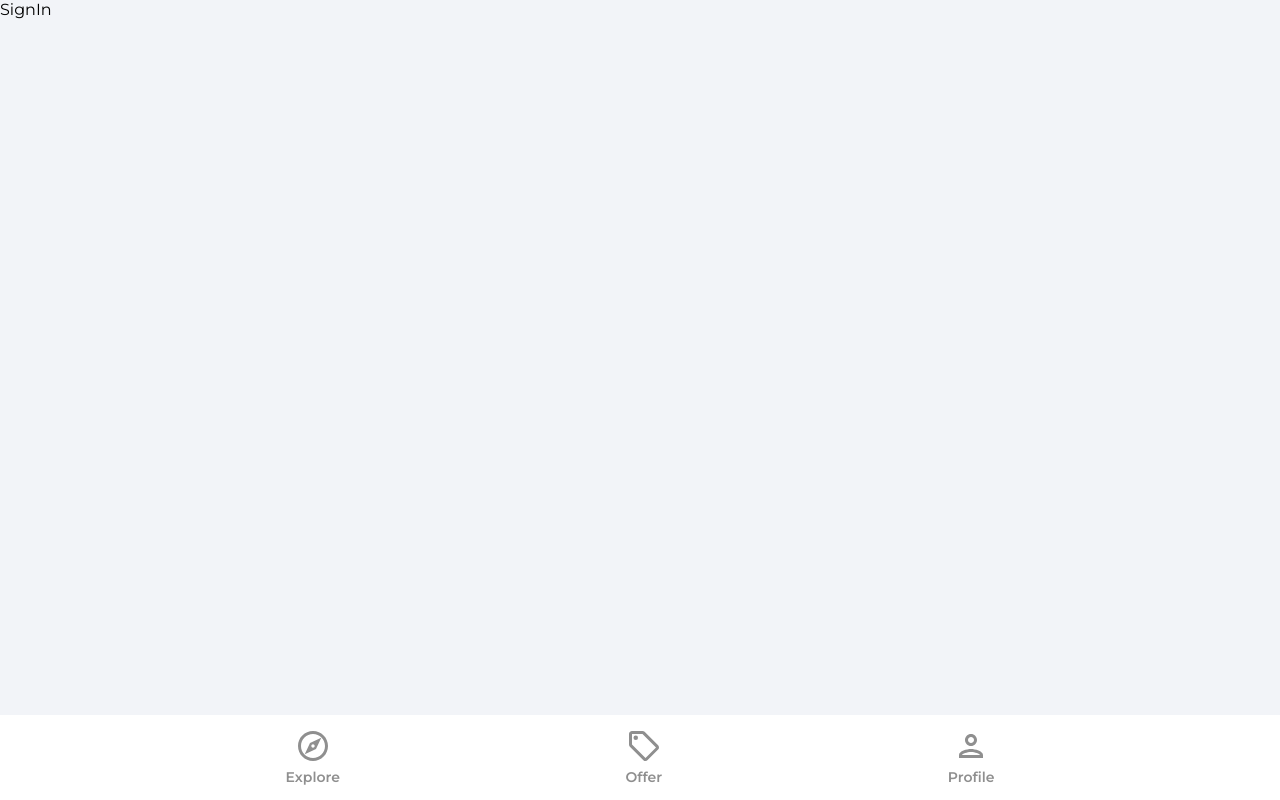
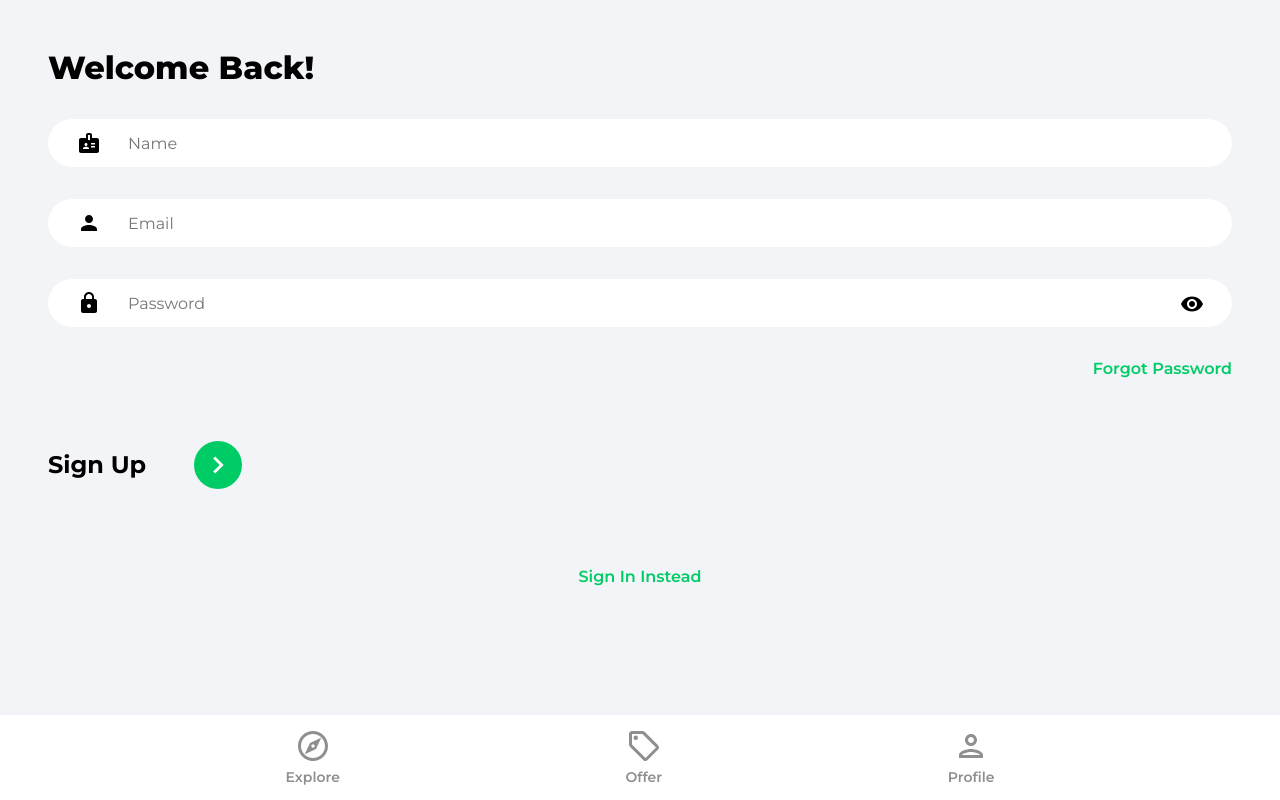
Before and after one commit to j-lewandowski/house-marketplace-app, a React (Create React App) app: page /sign-up in a window 1280 px wide. Built offline with nearby package versions, Linux system fonts and the light colour scheme.

Commit message:
added Sign in and Sign Up forms

```diff
--- a/src/App.js
+++ b/src/App.js
@@ -18,7 +18,7 @@
           <Route path="/offers" element={<Offers />} />
           <Route path="/profile" element={<SignIn />} />
           <Route path="/sign-in" element={<SignIn />} />
-          <Route path="/sign-up" element={<SignIn />} />
+          <Route path="/sign-up" element={<SignUp />} />
           <Route path="/forgot-password" element={<SignIn />} />
         </Routes>
         <Navbar />
--- a/src/pages/SignIn.jsx
+++ b/src/pages/SignIn.jsx
@@ -1,5 +1,76 @@
+import { useState } from 'react';
+import { Link, useNavigate } from 'react-router-dom';
+import { ReactComponent as ArrowRightIcon } from '../assets/svg/keyboardArrowRightIcon.svg';
+import visibilityIcon from '../assets/svg/visibilityIcon.svg';
+
 function SignIn() {
-  return <div>SignIn</div>;
+  const [showPassword, setShowPassword] = useState(false);
+  const [formData, setFormData] = useState({
+    email: '',
+    password: '',
+  });
+  const { email, password } = formData;
+
+  const navigate = useNavigate();
+
+  const onChange = (e) => {
+    setFormData((prevState) => ({
+      ...prevState,
+      [e.target.id]: e.target.value,
+    }));
+  };
+
+  return (
+    <>
+      <div className="pageContainer">
+        <header>
+          <p className="pageHeader">Welcome Back!</p>
+        </header>
+
+        <form>
+          <input
+            type="email"
+            className="emailInput"
+            placeholder="Email"
+            id="email"
+            value={email}
+            onChange={onChange}
+          />
+          <div className="passwordInputDiv">
+            <input
+              type={showPassword ? 'text' : 'password'}
+              className="passwordInput"
+              placeholder="Password"
+              id="password"
+              value={password}
+              onChange={onChange}
+            />
+            <img
+              src={visibilityIcon}
+              alt="show password"
+              className="showPassword"
+              onClick={() => setShowPassword((prevState) => !prevState)}
+            />
+          </div>
+          <Link to="/forgot-password" className="forgotPasswordLink">
+            {' '}
+            Forgot Password{' '}
+          </Link>
+
+          <div className="signInBar">
+            <p className="signInText">Sign In</p>
+            <button className="signInButton">
+              <ArrowRightIcon fill="white" width="34px" height="34px" />
+            </button>
+          </div>
+        </form>
+        {/* Google OAuth */}
+        <Link to="/sign-up" className="registerLink">
+          Sign Up Instead
+        </Link>
+      </div>
+    </>
+  );
 }
 
 export default SignIn;
--- a/src/pages/SignUp.jsx
+++ b/src/pages/SignUp.jsx
@@ -1,5 +1,85 @@
+import { useState } from 'react';
+import { Link, useNavigate } from 'react-router-dom';
+import { ReactComponent as ArrowRightIcon } from '../assets/svg/keyboardArrowRightIcon.svg';
+import visibilityIcon from '../assets/svg/visibilityIcon.svg';
+
 function SignUp() {
-  return <div>SignUp</div>;
+  const [showPassword, setShowPassword] = useState(false);
+  const [formData, setFormData] = useState({
+    name: '',
+    email: '',
+    password: '',
+  });
+  const { name, email, password } = formData;
+
+  const navigate = useNavigate();
+
+  const onChange = (e) => {
+    setFormData((prevState) => ({
+      ...prevState,
+      [e.target.id]: e.target.value,
+    }));
+  };
+
+  return (
+    <>
+      <div className="pageContainer">
+        <header>
+          <p className="pageHeader">Welcome Back!</p>
+        </header>
+
+        <form>
+          <input
+            type="text"
+            className="nameInput"
+            placeholder="Name"
+            id="name"
+            value={name}
+            onChange={onChange}
+          />
+          <input
+            type="email"
+            className="emailInput"
+            placeholder="Email"
+            id="email"
+            value={email}
+            onChange={onChange}
+          />
+          <div className="passwordInputDiv">
+            <input
+              type={showPassword ? 'text' : 'password'}
+              className="passwordInput"
+              placeholder="Password"
+              id="password"
+              value={password}
+              onChange={onChange}
+            />
+            <img
+              src={visibilityIcon}
+              alt="show password"
+              className="showPassword"
+              onClick={() => setShowPassword((prevState) => !prevState)}
+            />
+          </div>
+          <Link to="/forgot-password" className="forgotPasswordLink">
+            {' '}
+            Forgot Password{' '}
+          </Link>
+
+          <div className="signUpBar">
+            <p className="signUpText">Sign Up</p>
+            <button className="signUpButton">
+              <ArrowRightIcon fill="white" width="34px" height="34px" />
+            </button>
+          </div>
+        </form>
+        {/* Google OAuth */}
+        <Link to="/sign-in" className="registerLink">
+          Sign In Instead
+        </Link>
+      </div>
+    </>
+  );
 }
 
 export default SignUp;
```
